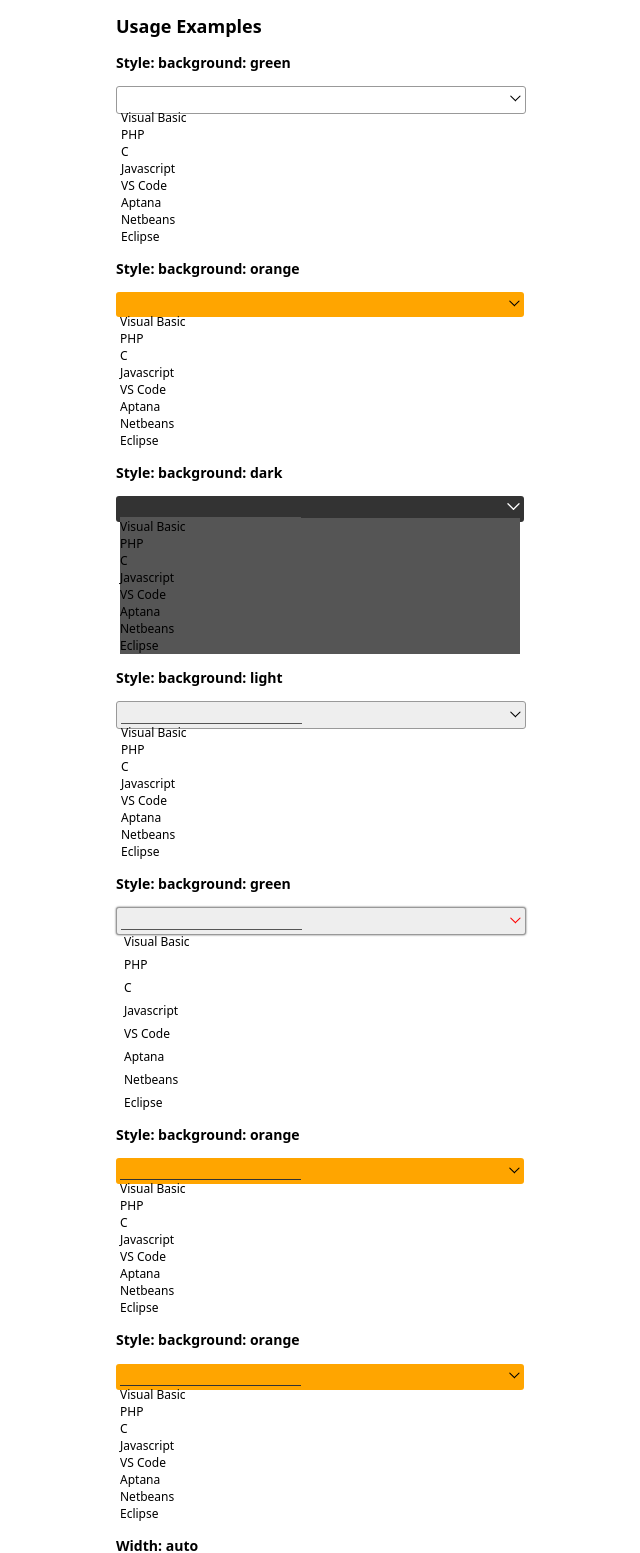
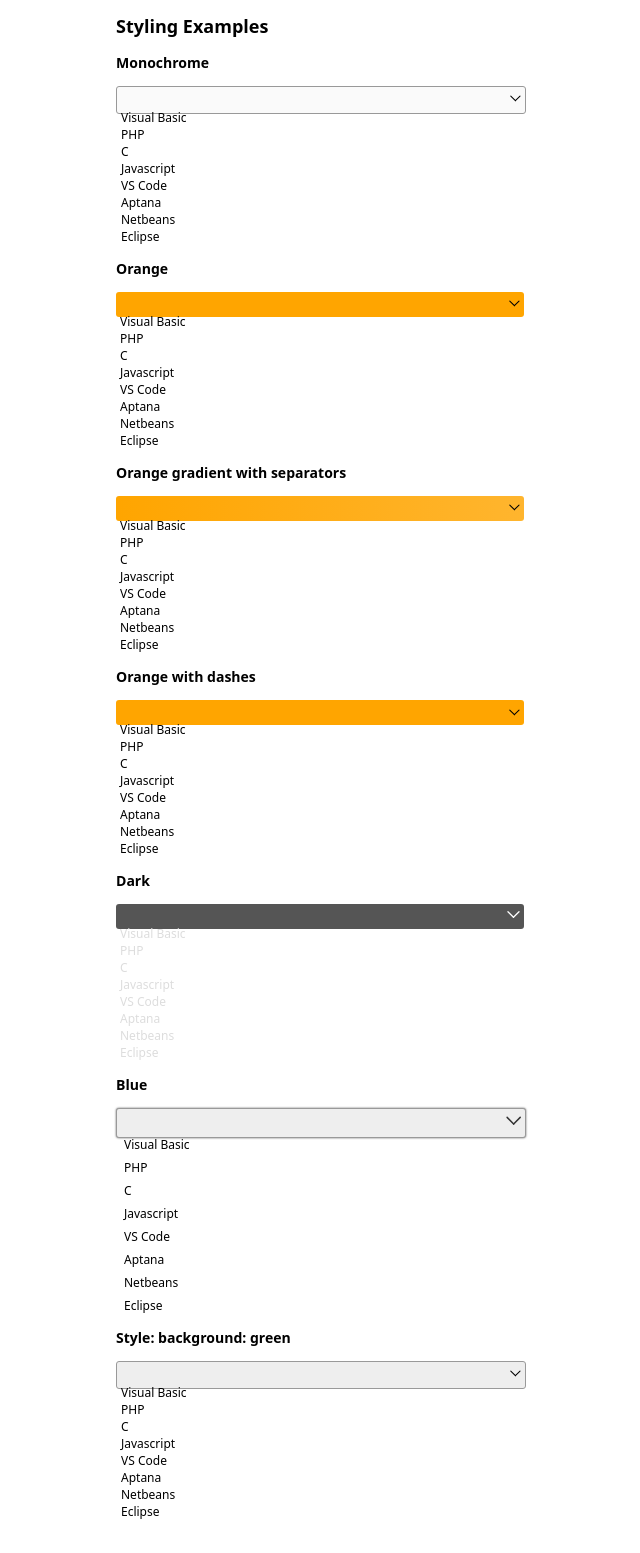
Before and after one commit to oscbco/multi-select, a React app: page / in a window 1280 px wide. Shown: the part 51-1604 px from the top of the page, without its empty margins (74-714 px from the left). After the commit the page ends 1571 px from the top, so only its background shows below. Built offline with nearby package versions, Linux system fonts and the light colour scheme; some packages are replaced by stand-ins of ours.

Commit message:
Refined examples

```diff
--- a/source/App/App.js
+++ b/source/App/App.js
@@ -3,13 +3,13 @@ import React, { PureComponent } from 'react';
 import MultiSelect from '../MultiSelect/MultiSelect';
 import './_App.scss';
 
-import cssExample1 from './sass/example1.scss';
-import cssExample2 from './sass/example2.scss';
-import cssExample3 from './sass/example3.scss';
-import cssExample4 from './sass/example4.scss';
-import cssExample5 from './sass/example5.scss';
-import cssExample6 from './sass/example6.scss';
-import cssExample7 from './sass/example7.scss';
+import cssBasic from './sass/basic.scss';
+import cssOrange from './sass/orange.scss';
+import cssDark from './sass/dark.scss';
+import cssBlue from './sass/blue.scss';
+import cssGreen from './sass/green.scss';
+import cssOrangeWithSeparators from './sass/orangeWithSeparators.scss';
+import cssOrangeWithDashes from './sass/orangeWithDashes.scss';
 
 import { programmingLanguages } from './data';
 
@@ -18,35 +18,27 @@ export default class App extends PureComponent {
     return (
       <React.Fragment>
         <h1>MultiSelect</h1>
-        <h2>Usage Examples</h2>
-        <h3>Style: background: green</h3>
-        <MultiSelect items={programmingLanguages} width='400px' classes={cssExample1} />
+        <h2>Styling Examples</h2>
+        <h3>Monochrome</h3>
+        <MultiSelect items={programmingLanguages} width='400px' classes={cssBasic} />
 
-        <h3>Style: background: orange</h3>
-        <MultiSelect items={programmingLanguages} width='400px' classes={cssExample2} />
+        <h3>Orange</h3>
+        <MultiSelect items={programmingLanguages} width='400px' classes={cssOrange} />
 
-        <h3>Style: background: dark</h3>
-        <MultiSelect items={programmingLanguages} width='400px' classes={cssExample3} />
+        <h3>Orange gradient with separators</h3>
+        <MultiSelect items={programmingLanguages} width='400px' classes={cssOrangeWithSeparators} />
 
-        <h3>Style: background: light</h3>
-        <MultiSelect items={programmingLanguages} width='400px' classes={cssExample4} />
+        <h3>Orange with dashes</h3>
+        <MultiSelect items={programmingLanguages} width='400px' classes={cssOrangeWithDashes} />
+
+        <h3>Dark</h3>
+        <MultiSelect items={programmingLanguages} width='400px' classes={cssDark} />
+
+        <h3>Blue</h3>
+        <MultiSelect items={programmingLanguages} width='400px' classes={cssBlue} />
 
         <h3>Style: background: green</h3>
-        <MultiSelect items={programmingLanguages} width='400px' classes={cssExample5} />
-
-        <h3>Style: background: orange</h3>
-        <MultiSelect items={programmingLanguages} width='400px' classes={cssExample6} />
-
-        <h3>Style: background: orange</h3>
-        <MultiSelect items={programmingLanguages} width='400px' classes={cssExample7} />
-
-        <h3>Width: auto</h3>
-        <MultiSelect items={programmingLanguages} />
-
-        <h3>Width: auto, but parent's width is 300px</h3>
-        <div style={{ width: '300px' }}>
-          <MultiSelect items={programmingLanguages} width='auto' />
-        </div>
+        <MultiSelect items={programmingLanguages} width='400px' classes={cssGreen} />
       </React.Fragment>
     );
   }
--- a/source/App/sass/example1.scss
+++ b/source/App/sass/basic.scss
@@ -1,5 +1,5 @@
 .select {
-  background: white;
+  background: #FAFAFA;
   border: 1px solid #999;
   padding: 4px
 }
@@ -11,20 +11,20 @@
 
 .input {
   background: inherit;
+  outline: none;
   border: none;
   border-bottom: 1px solid transparent;
-  outline: none;
 }
 
 .input[data-open='true'] {
-  border-bottom: 1px solid #777;
+  border-bottom: 0.4px solid #777;
 }
 
 .selected-item {
-  background-color: #72C156;
-  border: 0.5px solid green;
+  background-color: #E5E5E5;
+  border: 0.5px solid #999;
 }
 
 .selected-item:hover {
-  background: green;
+  background: darken(#E5E5E5, 11%);
 }
--- a/source/App/sass/example5.scss
+++ b/source/App/sass/blue.scss
@@ -6,9 +6,13 @@
 
 .input {
   background: inherit;
+  outline: none;
   border: none;
-  border-bottom: 1px solid #555;
-  outline: none
+  border-bottom: 1px solid transparent;
+}
+
+.input[data-open='true'] {
+  border-bottom: 0.4px solid #777;
 }
 
 .selected-item {
@@ -16,14 +20,6 @@
   border: 1px solid #7E9EA8;
   box-shadow: #555 0px 0px 2px;
   color: #222
-}
-
-.list {
-
-}
-
-.item-container {
-
 }
 
 .item {
@@ -35,6 +31,7 @@
 }
 
 .downArrow {
-  color: red;
-  line-height: 150%;
+  color: #333;;
+  font-size: 17px;
+  font-weight: bolder;
 }
--- a/source/App/sass/example3.scss
+++ b/source/App/sass/dark.scss
@@ -1,12 +1,16 @@
 .select {
-  background: #333
+  background: #555;
+  color: #ddd;
 }
 
 .input {
   background: inherit;
   border: none;
-  border-bottom: 1px solid #555;
   outline: none
+}
+
+.input[data-open='true'] {
+  border-bottom: 1px solid #777;
 }
 
 .item-container {
@@ -14,8 +18,8 @@
   right: 0px
 }
 
-.list {
-  background: #555
+.item-container > div {
+  background: #444
 }
 
 .selected-item {
--- a/source/App/sass/example4.scss
+++ b/source/App/sass/green.scss
@@ -5,13 +5,17 @@
 
 .input {
   background: inherit;
+  outline: none;
   border: none;
-  border-bottom: 1px solid #555;
-  outline: none
+  border-bottom: 1px solid transparent;
+}
+
+.input[data-open='true'] {
+  border-bottom: 0.4px solid #777;
 }
 
 .selected-item {
-  background: lightblue;
+  background: lightgreen;
   border: 1px solid #7E9EA8;
   box-shadow: #555 0px 0px 2px;
   color: #222
--- a/source/App/sass/example7.scss
+++ b/source/App/sass/orangeWithDashes.scss
@@ -7,11 +7,15 @@
   right: 0px
 }
 
+
 .input {
   background: inherit;
   border: none;
-  border-bottom: 1px solid #333;
   outline: none
+}
+
+.input[data-open='true'] {
+  border-bottom: 1px solid #777;
 }
 
 .selected-item {
--- a/source/App/sass/example6.scss
+++ b/source/App/sass/orangeWithSeparators.scss
@@ -1,5 +1,5 @@
 .select {
-  background: orange
+  background: linear-gradient(to right, orange, #FFB52E);
 }
 
 .item-container {
@@ -10,8 +10,11 @@
 .input {
   background: inherit;
   border: none;
-  border-bottom: 1px solid #333;
   outline: none
+}
+
+.input[data-open='true'] {
+  border-bottom: 1px solid #777;
 }
 
 .selected-item {
```
Also changed, not shown: source/App/sass/orange.scss (renamed from source/App/sass/example2.scss).
